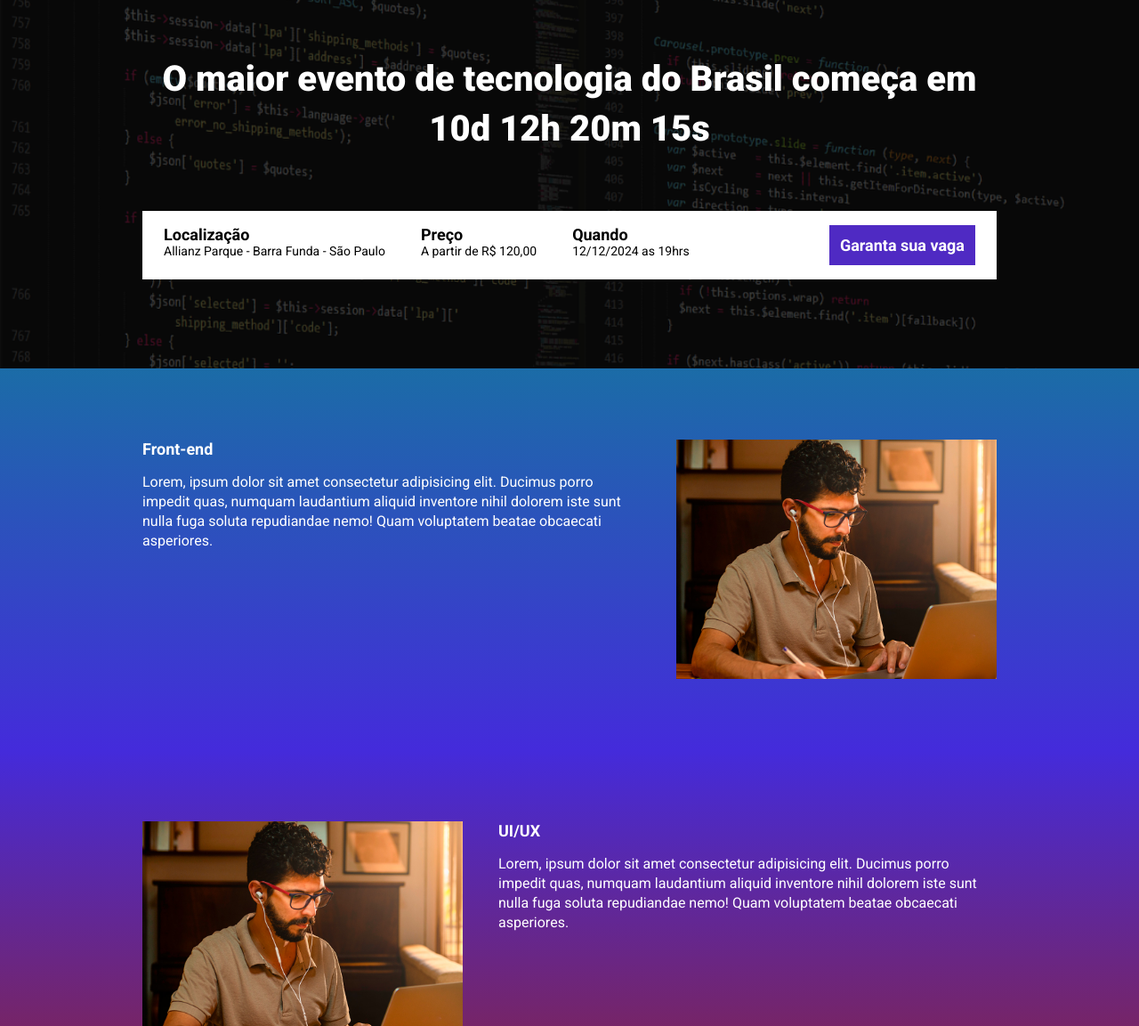
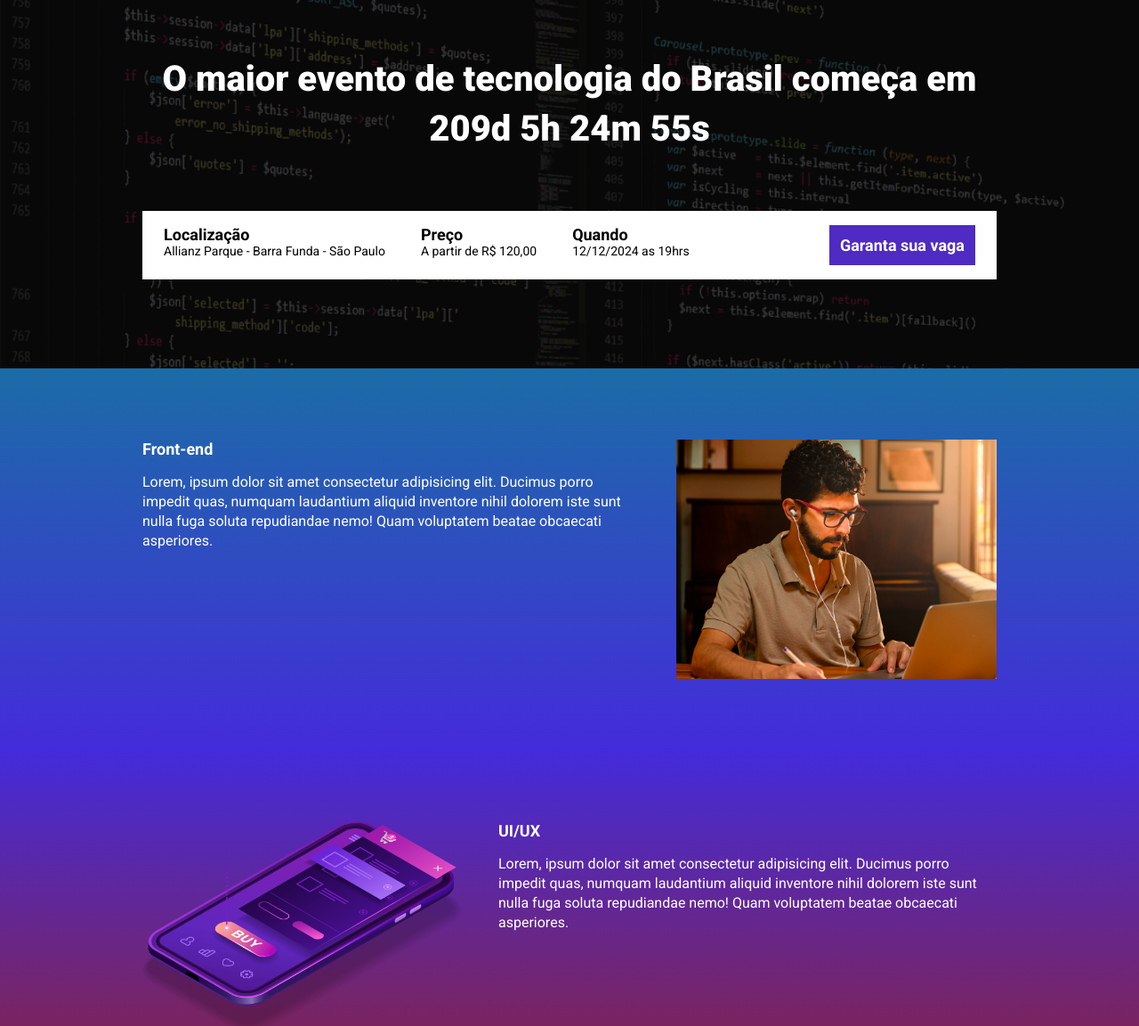
Before and after one commit to Jaktung/ebac_tech_talks, a website built with Parcel: page src/index.html in a window 1280 px wide. Shown: the part 147-1300 px from the top of the page at 89% size. Built offline with nearby package versions, Linux system fonts and the light colour scheme.

Commit message:
criando a contagem regressiva

```diff
--- a/package.json
+++ b/package.json
@@ -2,9 +2,9 @@
   "name": "ebac-tech-talks-2",
   "version": "1.0.0",
   "description": "",
-  "main": "index.js",
   "scripts": {
     "dev": "parcel src/index.html src/styles/main.scss src/scripts/main.js",
+    "build": "parcel build src/index.html",
     "test": "echo \"Error: no test specified\" && exit 1"
   },
   "author": "",
--- a/src/index.html
+++ b/src/index.html
@@ -7,15 +7,15 @@
     <link rel="preconnect" href="https://fonts.googleapis.com">
     <link rel="preconnect" href="https://fonts.gstatic.com" crossorigin>
     <link href="https://fonts.googleapis.com/css2?family=Roboto:ital,wght@0,100;0,300;0,400;0,500;0,700;0,900;1,100;1,300;1,400;1,500;1,700;1,900&display=swap" rel="stylesheet">
+    <link rel="stylesheet" href="./styles/main.scss">
     <link rel="stylesheet" href="https://unpkg.com/aos@next/dist/aos.css" />
-    <link rel="stylesheet" href="./styles/main.scss">
 </head>
 <body>
     <header class="hero">
         <div class="container">
             <img class="hero__logo" src="./images/ebac_logo.svg" alt="Logo Ebac">
             <p class="hero__text">
-                O maior evento de tecnologia do Brasil começa em 10d 12h 20m 15s
+                O maior evento de tecnologia do Brasil começa em <span id="contador"></span>
             </p>
             <div class="infos-bar">
                 <ul class="infos-bar__infos">
@@ -40,7 +40,7 @@
     </header>
 
     <section class="event event--frontend" >
-        <div class="container" data-aos="fade-right">
+        <div class="container">
             <div class="event__detail">
                 <h2 class="event__detail__title">Front-end</h2>
                 <p class="event__detail__description">
@@ -51,14 +51,14 @@
         </div>
     </section>
     <section class="event event--ui-ux event--image-left">
-        <div class="container" data-aos="fade-left">
+        <div class="container">
             <div class="event__detail">
                 <h2 class="event__detail__title">UI/UX</h2>
                 <p class="event__detail__description">
                     Lorem, ipsum dolor sit amet consectetur adipisicing elit. Ducimus porro impedit quas, numquam laudantium aliquid inventore nihil dolorem iste sunt nulla fuga soluta repudiandae nemo! Quam voluptatem beatae obcaecati asperiores.
                 </p>
             </div>
-            <img class="event__image" src="./images/frontend.png" alt="Front-end">
+            <img class="event__image" src="./images/ui-ux.png" alt="UI/UX">
         </div>
     </section>
     <section class="event event--data-science">
@@ -69,7 +69,7 @@
                     Lorem, ipsum dolor sit amet consectetur adipisicing elit. Ducimus porro impedit quas, numquam laudantium aliquid inventore nihil dolorem iste sunt nulla fuga soluta repudiandae nemo! Quam voluptatem beatae obcaecati asperiores.
                 </p>
             </div>
-            <img class="event__image" src="./images/frontend.png" alt="Front-end">
+            <img class="event__image" src="./images/data.png" alt="Data Science">
         </div>
     </section>
     <section class="event event--backend event--image-left">
@@ -80,7 +80,7 @@
                     Lorem, ipsum dolor sit amet consectetur adipisicing elit. Ducimus porro impedit quas, numquam laudantium aliquid inventore nihil dolorem iste sunt nulla fuga soluta repudiandae nemo! Quam voluptatem beatae obcaecati asperiores.
                 </p>
             </div>
-            <img class="event__image" src="./images/frontend.png" alt="Front-end">
+            <img class="event__image" src="./images/backend.png" alt="Back-End">
         </div>
     </section>
 
--- a/src/scripts/main.js
+++ b/src/scripts/main.js
@@ -1 +1,26 @@
-AOS.init();
+const dataDoEvento = new Date("Dec 12, 2024 19:00:00");
+const timeStampDoEvento = dataDoEvento.getTime();
+
+const contaAsHoras = setInterval(function() {
+    const agora = new Date();
+    const timeStampAtual = agora.getTime();
+
+    const distanciaAteOEvento = timeStampDoEvento - timeStampAtual
+
+    const diasEmMs = 1000 * 60 * 60 * 24;
+    const horaEmMs = 1000 * 60 * 60;
+    const minutoEmMs = 1000 * 60;
+
+    const diasAteOEvento = Math.floor(distanciaAteOEvento / diasEmMs);
+    const horasAteOEvento = Math.floor((distanciaAteOEvento % diasEmMs) / horaEmMs);
+    const minutosAteOEvento = Math.floor((distanciaAteOEvento % horaEmMs) / minutoEmMs);
+    const segundosAteOEvento = Math.floor((distanciaAteOEvento % minutoEmMs) / 1000);
+
+    document.getElementById('contador').innerHTML = `${diasAteOEvento}d ${horasAteOEvento}h ${minutosAteOEvento}m ${segundosAteOEvento}s`
+
+    if(distanciaAteOEvento < 0) {
+        clearInterval(contaAsHoras);
+        document.getElementById('contador').innerHTML = "Expirado";
+    }
+
+}, 1000)
```
